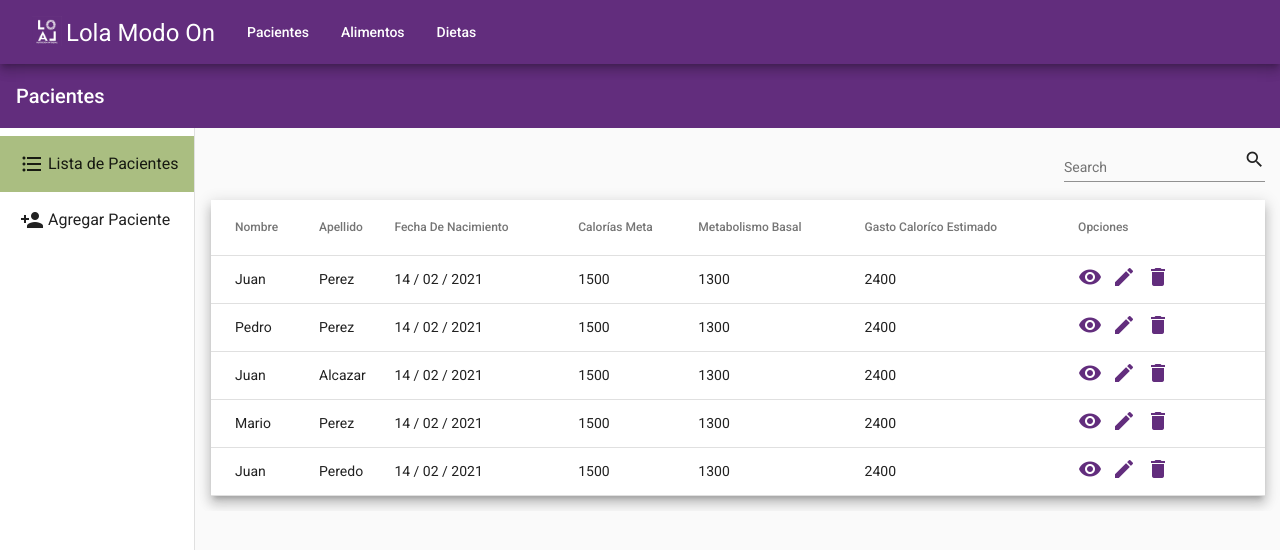
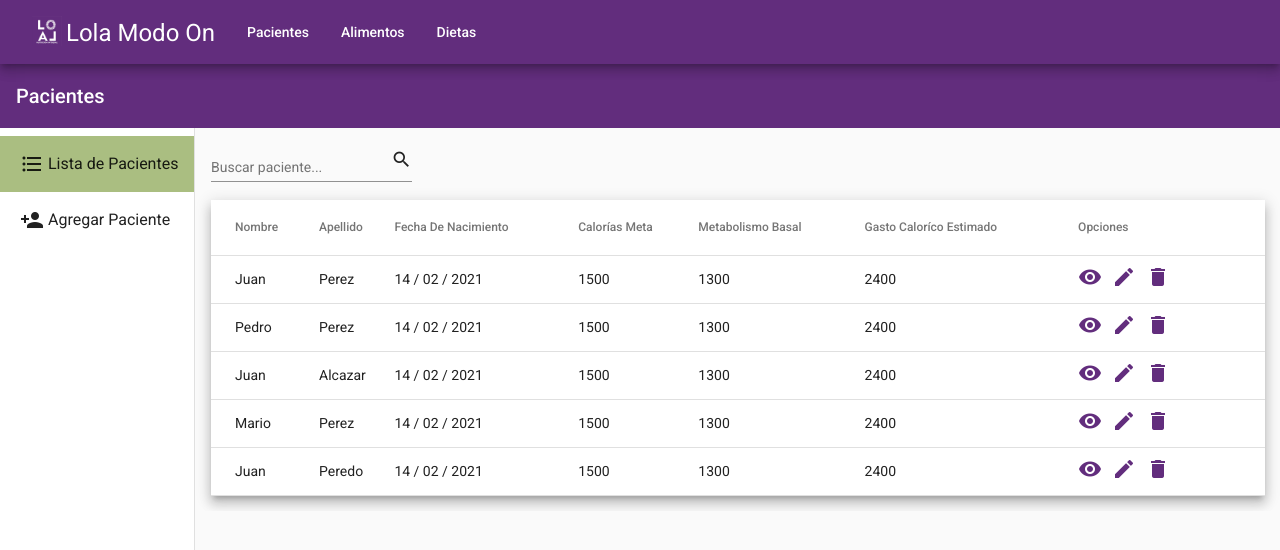
Before and after one commit to dmeneses/lolamodoon, an Angular app: page /patients in a window 1280 px wide. Shown: the top 550 px of the page. Built offline with nearby package versions, Linux system fonts and the light colour scheme.

Commit message:
Improved lists

```diff
--- a/src/app/foods/list/list.component.html
+++ b/src/app/foods/list/list.component.html
@@ -1,8 +1,8 @@
 <div fxLayout="column" fxLayoutAlign="start stretch">
-  <div fxLayout="row" fxLayoutAlign="end start">
+  <div fxLayout="row" fxLayoutAlign="start start">
     <form [formGroup]="searchForm">
       <mat-form-field>
-        <mat-label>Search</mat-label>
+        <mat-label>Buscar Alimento...</mat-label>
         <input type="text" matInput>
         <mat-icon matSuffix>search</mat-icon>
       </mat-form-field>
@@ -39,13 +39,13 @@
       <td mat-cell *matCellDef="let element"> {{element.calories}} </td>
     </ng-container>
 
-    <ng-container matColumnDef="actions">
+    <ng-container matColumnDef="options">
       <th mat-header-cell *matHeaderCellDef>Opciones</th>
       <td mat-cell *matCellDef="let element">
         <div fxLayout="row" fxLayoutGap="10px">
-          <mat-icon>visibility</mat-icon>
-          <mat-icon>edit</mat-icon>
-          <mat-icon>delete</mat-icon>
+          <mat-icon color="primary">visibility</mat-icon>
+          <mat-icon color="primary">edit</mat-icon>
+          <mat-icon color="primary">delete</mat-icon>
         </div>
       </td>
     </ng-container>
--- a/src/app/foods/list/list.component.ts
+++ b/src/app/foods/list/list.component.ts
@@ -9,7 +9,7 @@ import { FoodMock } from '../../shared/models/mocks/food-mock';
 })
 export class ListComponent implements OnInit {
 
-  displayedColumns: string[] = ['name', 'protein', 'carbohydrate', 'fat', 'fiber', 'calories', 'actions',];
+  displayedColumns: string[] = ['name', 'protein', 'carbohydrate', 'fat', 'fiber', 'calories', 'options',];
   dataSource = FoodMock;
 
   searchForm = new FormGroup({
--- a/src/app/patients/list/list.component.html
+++ b/src/app/patients/list/list.component.html
@@ -1,8 +1,8 @@
 <div fxLayout="column" fxLayoutAlign="start stretch">
-  <div fxLayout="row" fxLayoutAlign="end start">
+  <div fxLayout="row" fxLayoutAlign="start start">
     <form [formGroup]="searchForm">
       <mat-form-field>
-        <mat-label>Search</mat-label>
+        <mat-label>Buscar paciente...</mat-label>
         <input type="text" matInput>
         <mat-icon matSuffix>search</mat-icon>
       </mat-form-field>
```
